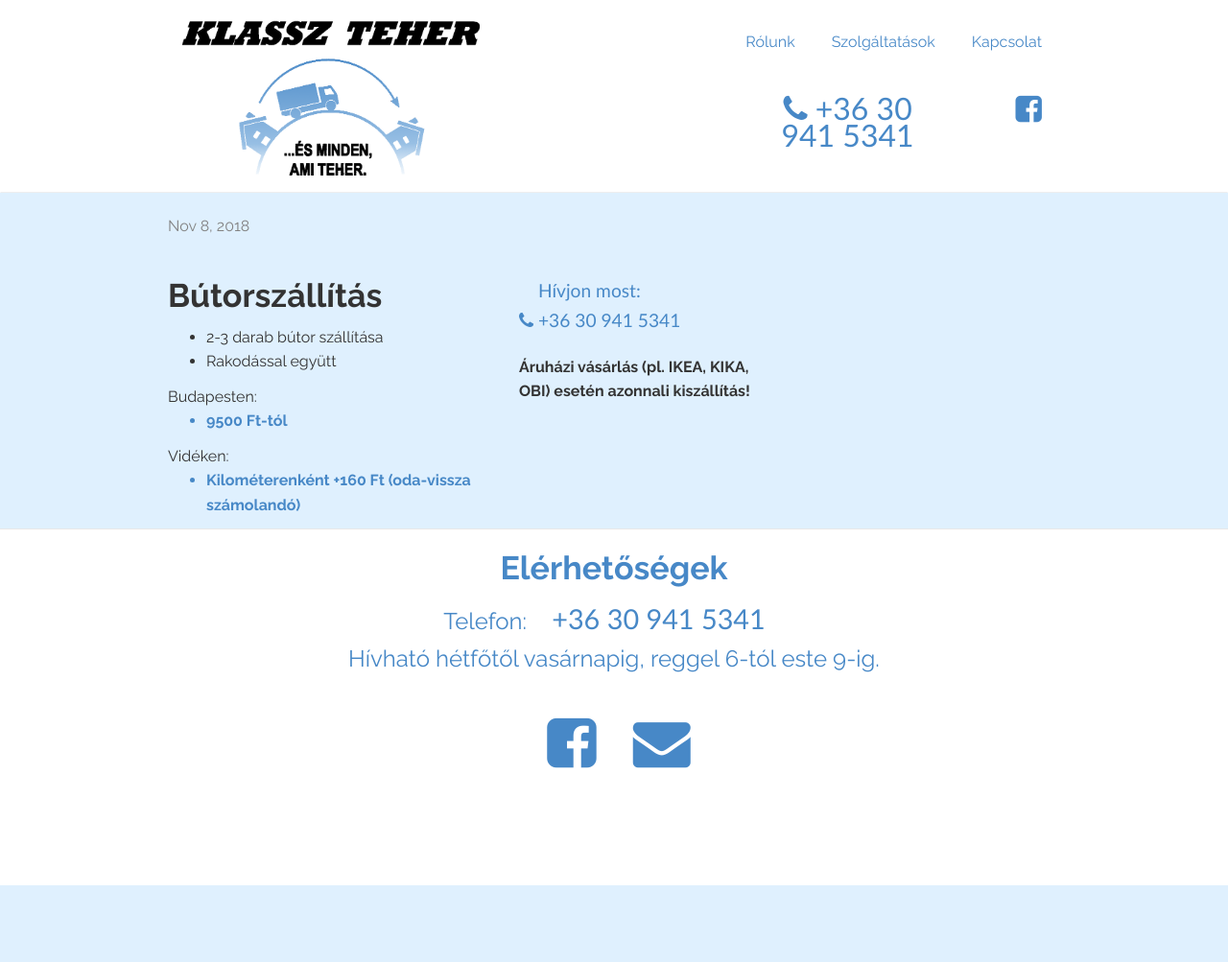
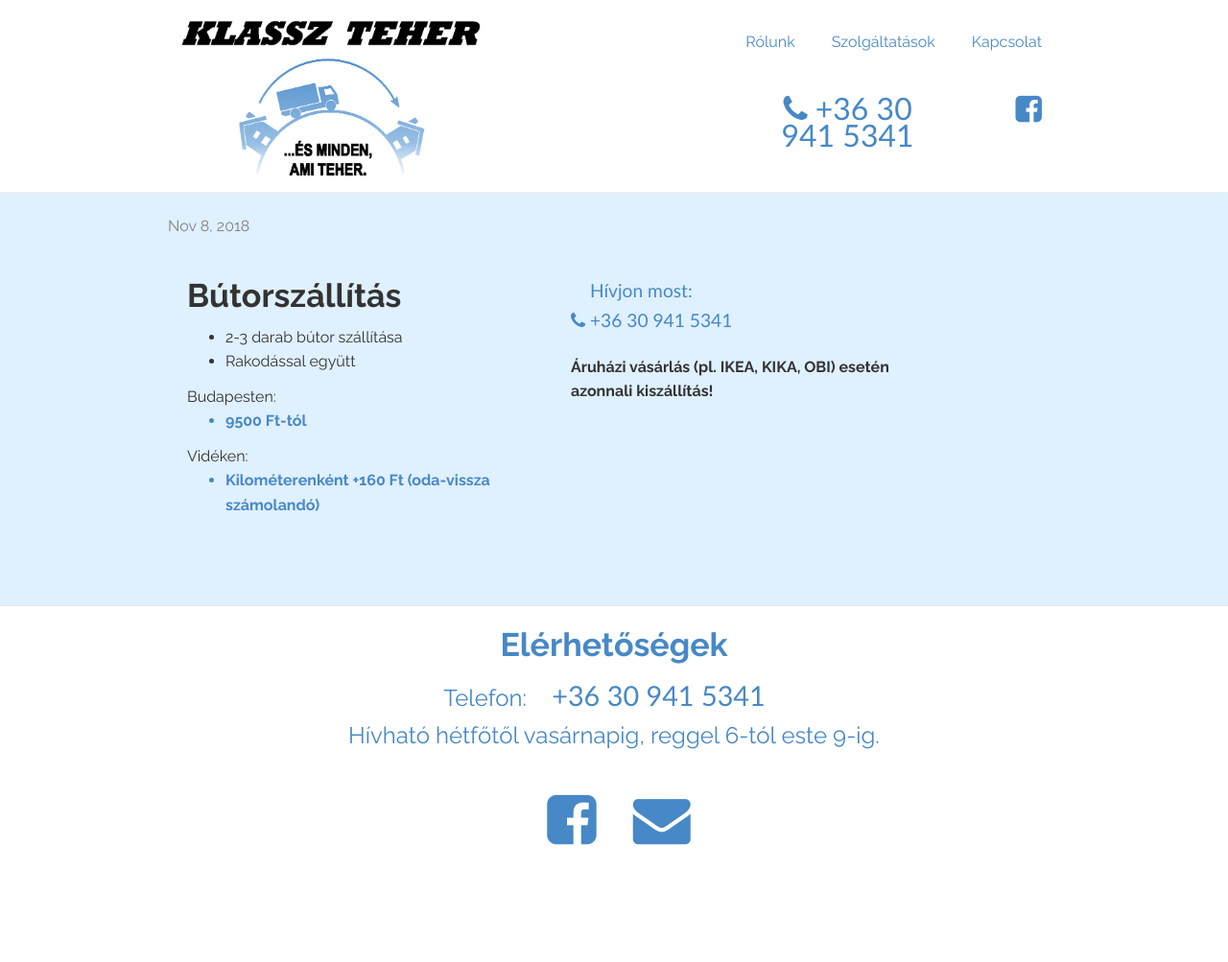
Before and after one commit to klasszteher/klasszteher.github.io, a Jekyll site: the page built from _posts/2018-11-08-butorszallitas.html, in a window 1280 px wide. Shown: the whole page at 96% size. Built offline with Jekyll 4.4.1, drawn with Linux system fonts in a browser that asks for light colours; before the commit the page ends 923 px from its top, so only the background shows below that.

Commit message:
Fix two column layout.

```diff
--- a/_posts/2018-11-08-butorszallitas.html
+++ b/_posts/2018-11-08-butorszallitas.html
@@ -11,9 +11,10 @@
 </div>
 <!--more-->
 
-<div style="width:60%;float:left">
+<div class="container">
+    <div class="row">
+        <div class="col-sm-5 col-xs-10">
             <h2>Bútorszállítás</h2>
-
             <div>
             <ul>
                 <li>2-3 darab bútor szállítása</li>
@@ -28,12 +29,13 @@
                 <ul><li class="price">Kilométerenként +160 Ft (oda-vissza számolandó)</li></ul>
             </div>
         </div>
-
-<div style="width:40%;float:right;margin-top:20px">
-    <a class="phone" href="tel:+36-30-941-5341">
+        <div class="col-sm-5 col-xs-10">
+            <p style="margin-top:20px;"><a class="phone" href="tel:+36-30-941-5341">
                 Hívjon most:<br><i class="fa fa-phone"></i> +36&nbsp;30 941&nbsp;5341
-    </a>
+            </a></p>
             <p style="margin-top:20px">
                 <b>Áruházi vásárlás (pl. IKEA, KIKA, OBI) esetén azonnali kiszállítás!</b>
             </p>
         </div>
+    </div>
+</div>
```
Lines whose indentation alone changed are shown as unchanged.
